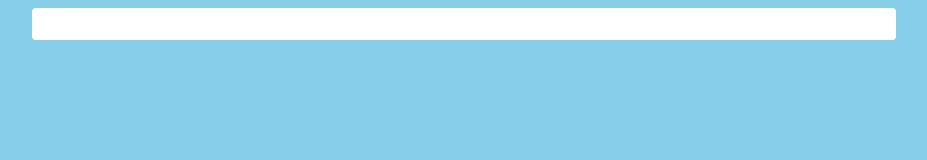
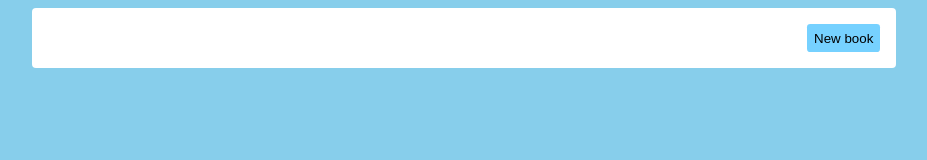
Before and after one commit to sudoer777/library, a plain HTML site: page index.html in a window 1280 px wide. Shown: the whole page, without its empty margins (176-1103 px from the left). Drawn offline with Linux system fonts and the light colour scheme.

Commit message:
Create "New book" button

```diff
--- a/index.html
+++ b/index.html
@@ -6,6 +6,9 @@
     </head>
     <body>
         <div id="main-content">
+            <div id="new-book-button-container">
+                <button id="new-book-button">New book</button>
+            </div>
             <div id="books-view"></div>
         </div>
         <script src="script.js"></script>
--- a/style.css
+++ b/style.css
@@ -16,6 +16,7 @@ body {
     max-width: 52em;
     padding: 1em;
     border-radius: 0.25em;
+    justify-content: right;
 }
 
 
@@ -51,3 +52,25 @@ body {
     font-weight: lighter;
     float: right;
 }
+
+
+#new-book-button-container {
+    text-align: right;
+}
+
+#new-book-button {
+    background-color: #76d1ff;
+    padding: 0.5em;
+    border: none;
+    border-radius: 0.25em;
+}
+
+#new-book-button:hover {
+    background-color: #2689bb;
+    color: white;
+}
+
+#new-book-button:active {
+    background-color: #76d1ff;
+    color: black;
+}
```
